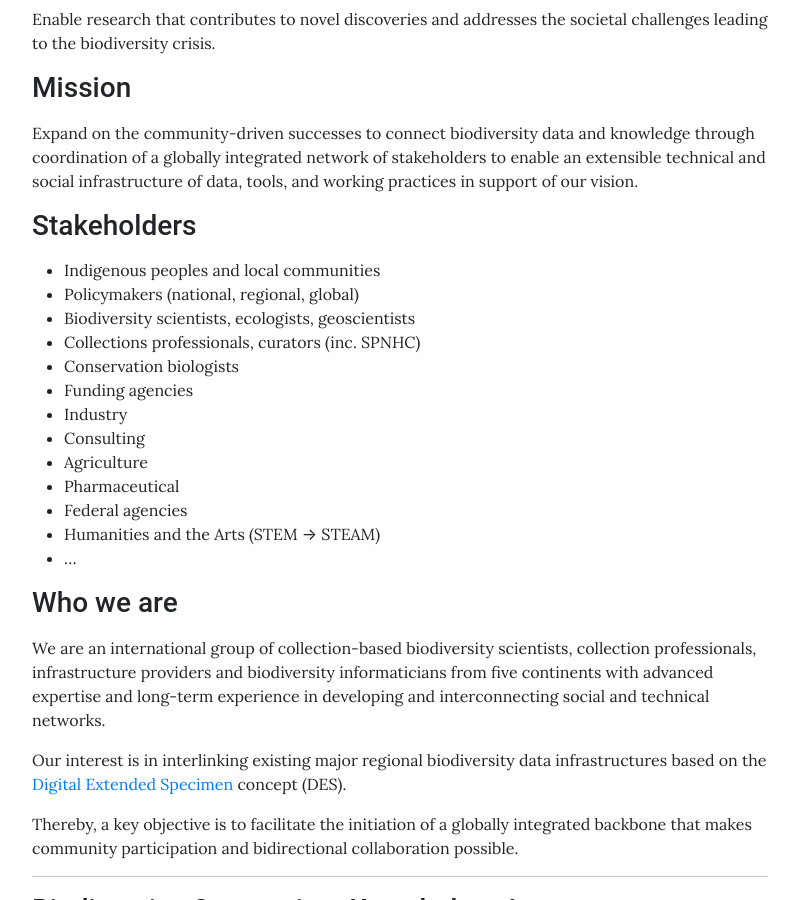
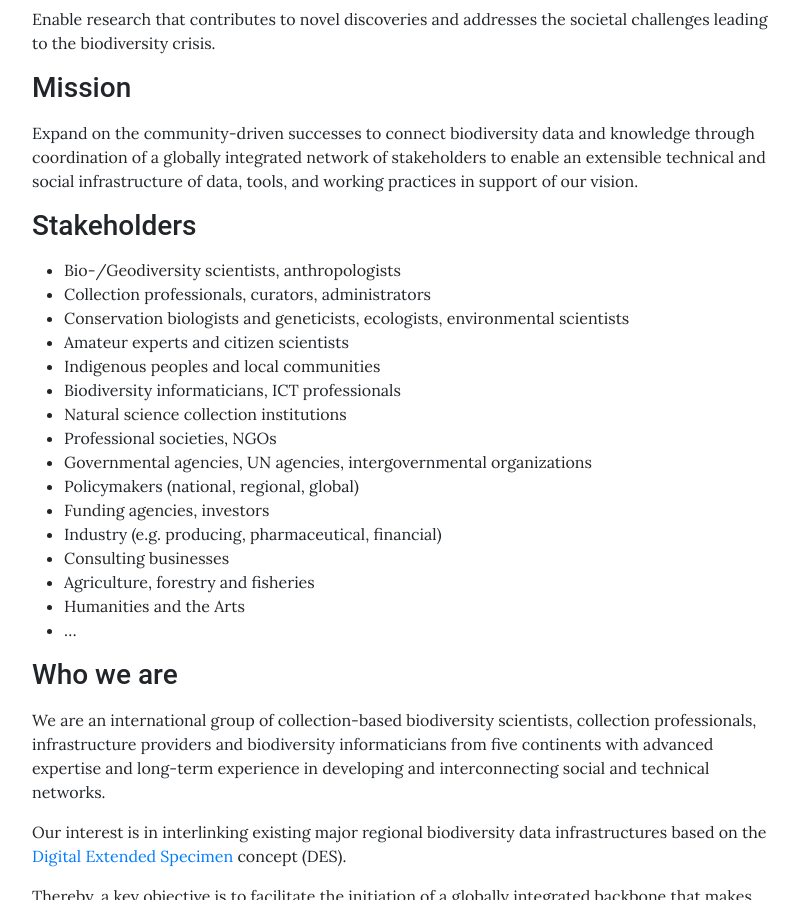
Before and after one commit to DES-international/des-international.github.io, a Jekyll site: the page built from pages/home.md, in a window 1280 px wide and 900 px high, scrolled down 415 px. Shown: the whole window, without its empty margins (240-1039 px from the left). Built offline with Jekyll 4.4.1, drawn with Linux system fonts in a browser that asks for light colours.

Commit message:
Update home.md
Reordered and updated the list of stakeholders

```diff
--- a/pages/home.md
+++ b/pages/home.md
@@ -17,18 +17,21 @@ Expand on the community-driven successes to connect biodiversity data and knowle
 
 ### Stakeholders
 
+* Bio-/Geodiversity scientists, anthropologists
+* Collection professionals, curators, administrators
+* Conservation biologists and geneticists, ecologists, environmental scientists
+* Amateur experts and citizen scientists
 * Indigenous peoples and local communities
+* Biodiversity informaticians, ICT professionals
+* Natural science collection institutions
+* Professional societies, NGOs
+* Governmental agencies, UN agencies, intergovernmental organizations
 * Policymakers (national, regional, global)
-* Biodiversity scientists, ecologists, geoscientists
-* Collections professionals, curators (inc. SPNHC)
-* Conservation biologists
-* Funding agencies
-* Industry
-* Consulting
-* Agriculture
-* Pharmaceutical
-* Federal agencies
-* Humanities and the Arts (STEM → STEAM)
+* Funding agencies, investors
+* Industry (e.g. producing, pharmaceutical, financial)
+* Consulting businesses
+* Agriculture, forestry and fisheries
+* Humanities and the Arts
 * …
 
 
```
